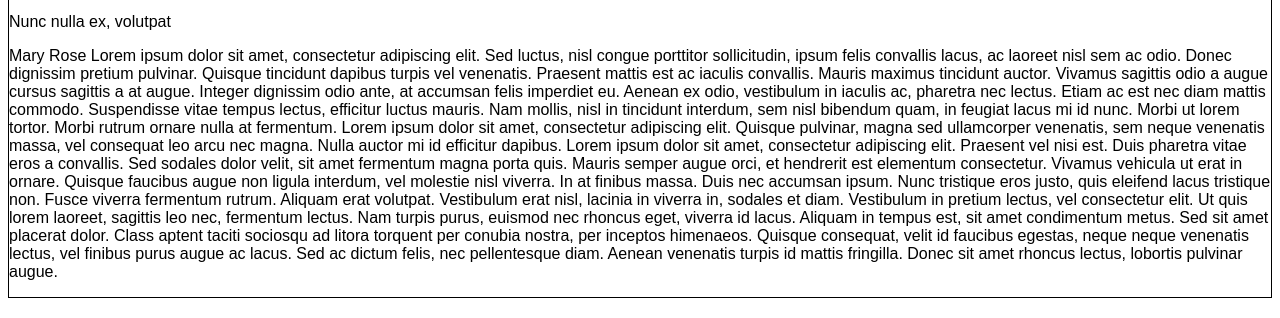
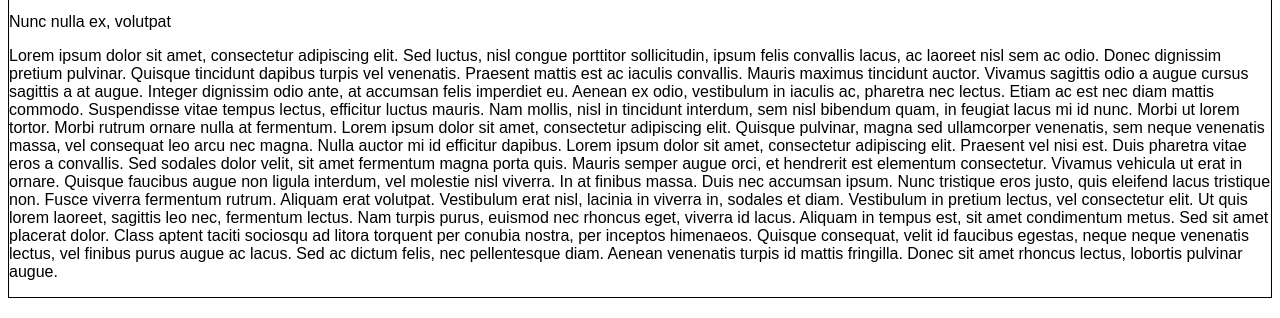
Before and after one commit to preciousflower22/Activity1, a plain HTML site: page index.html in a window 1280 px wide. Shown: the part 334-652 px from the top of the page. Drawn offline with Linux system fonts and the light colour scheme.

Commit message:
Remove name

```diff
--- a/index.html
+++ b/index.html
@@ -48,7 +48,7 @@
 
 <p class="bc-head-title">Nunc nulla ex, volutpat</p>
 
-<p>Mary Rose Lorem ipsum dolor sit amet, consectetur adipiscing elit. Sed luctus, nisl congue porttitor sollicitudin, ipsum felis convallis lacus, ac laoreet nisl sem ac odio. Donec dignissim pretium pulvinar. Quisque tincidunt dapibus turpis vel venenatis. Praesent mattis est ac iaculis convallis. Mauris maximus tincidunt auctor. Vivamus sagittis odio a augue cursus sagittis a at augue. Integer dignissim odio ante, at accumsan felis imperdiet eu. Aenean ex odio, vestibulum in iaculis ac, pharetra nec lectus. Etiam ac est nec diam mattis commodo. Suspendisse vitae tempus lectus, efficitur luctus mauris. Nam mollis, nisl in tincidunt interdum, sem nisl bibendum quam, in feugiat lacus mi id nunc. Morbi ut lorem tortor. Morbi rutrum ornare nulla at fermentum.
+<p>Lorem ipsum dolor sit amet, consectetur adipiscing elit. Sed luctus, nisl congue porttitor sollicitudin, ipsum felis convallis lacus, ac laoreet nisl sem ac odio. Donec dignissim pretium pulvinar. Quisque tincidunt dapibus turpis vel venenatis. Praesent mattis est ac iaculis convallis. Mauris maximus tincidunt auctor. Vivamus sagittis odio a augue cursus sagittis a at augue. Integer dignissim odio ante, at accumsan felis imperdiet eu. Aenean ex odio, vestibulum in iaculis ac, pharetra nec lectus. Etiam ac est nec diam mattis commodo. Suspendisse vitae tempus lectus, efficitur luctus mauris. Nam mollis, nisl in tincidunt interdum, sem nisl bibendum quam, in feugiat lacus mi id nunc. Morbi ut lorem tortor. Morbi rutrum ornare nulla at fermentum.
     Lorem ipsum dolor sit amet, consectetur adipiscing elit. Quisque pulvinar, magna sed ullamcorper venenatis, sem neque venenatis massa, vel consequat leo arcu nec magna. Nulla auctor mi id efficitur dapibus. Lorem ipsum dolor sit amet, consectetur adipiscing elit. Praesent vel nisi est. Duis pharetra vitae eros a convallis. Sed sodales dolor velit, sit amet fermentum magna porta quis. Mauris semper augue orci, et hendrerit est elementum consectetur. Vivamus vehicula ut erat in ornare. Quisque faucibus augue non ligula interdum, vel molestie nisl viverra.
 
 In at finibus massa. Duis nec accumsan ipsum. Nunc tristique eros justo, quis eleifend lacus tristique non. Fusce viverra fermentum rutrum. Aliquam erat volutpat. Vestibulum erat nisl, lacinia in viverra in, sodales et diam. Vestibulum in pretium lectus, vel consectetur elit. Ut quis lorem laoreet, sagittis leo nec, fermentum lectus.
```
